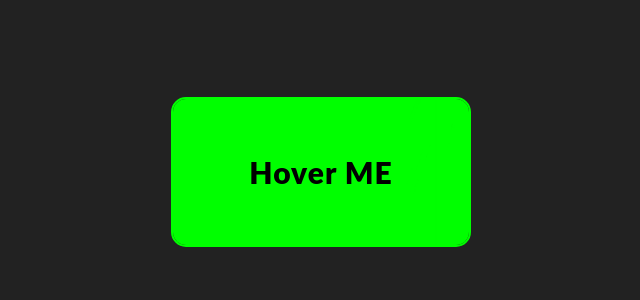
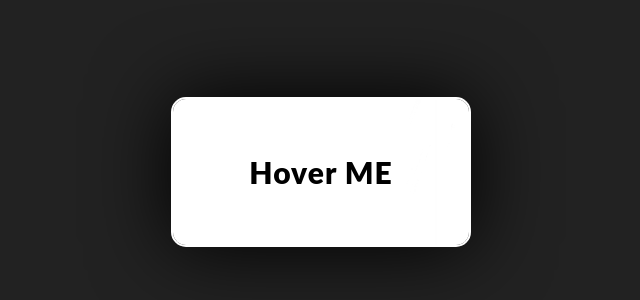
Before and after one commit to 0xMayukhG/Button-wipe-Effect, a plain HTML site: page index.html in a window 1280 px wide. Shown: the part 228-528 px from the top of the page, without its empty margins (319-959 px from the left). Drawn offline with Linux system fonts and the light colour scheme.

Commit message:
Update style.css

```diff
--- a/style.css
+++ b/style.css
@@ -16,12 +16,12 @@ body{
     width: 300px;
     height: 150px;
     overflow: hidden;
-    border: 2px solid rgb(0, 255, 0);
+    border: 2px solid rgb(255, 255, 255);
     transition: 0.5s;
     border-radius: 15px;
     display: flex;
     align-items: center;
-    /* box-shadow:  0 0 80px #000; */
+    box-shadow:  0 0 80px #000;
 }
 
 button {
@@ -29,7 +29,7 @@ button {
     height: 100%;
     font-family: 'Lato', sans-serif;
     letter-spacing: 1px;
-    background-color: rgb(0, 255, 0);
+    background-color: rgb(255, 255, 255);
     -webkit-mask: url("mask.png");
     mask: url("mask.png");
     color: rgb(0, 0, 0);
@@ -40,6 +40,7 @@ button {
     font-size: 30px;
     color: invert(100%);
     cursor: pointer;
+    mask-position: 50% 0;
     animation: anim_reverse 0.7s steps(29) forwards;
 }
 
@@ -53,12 +54,12 @@ button:hover {
     width: 100%;
     font-size: 30px;
     overflow: hidden;
-    color: #fff;
+    color: rgb(0, 0, 0);
 }
 
 @keyframes anim_forward {
     from {
-        -webkit-mask-position: 0 0;
+        -webkit-mask-position: 0% 0%;
     }
 
     to {
```
